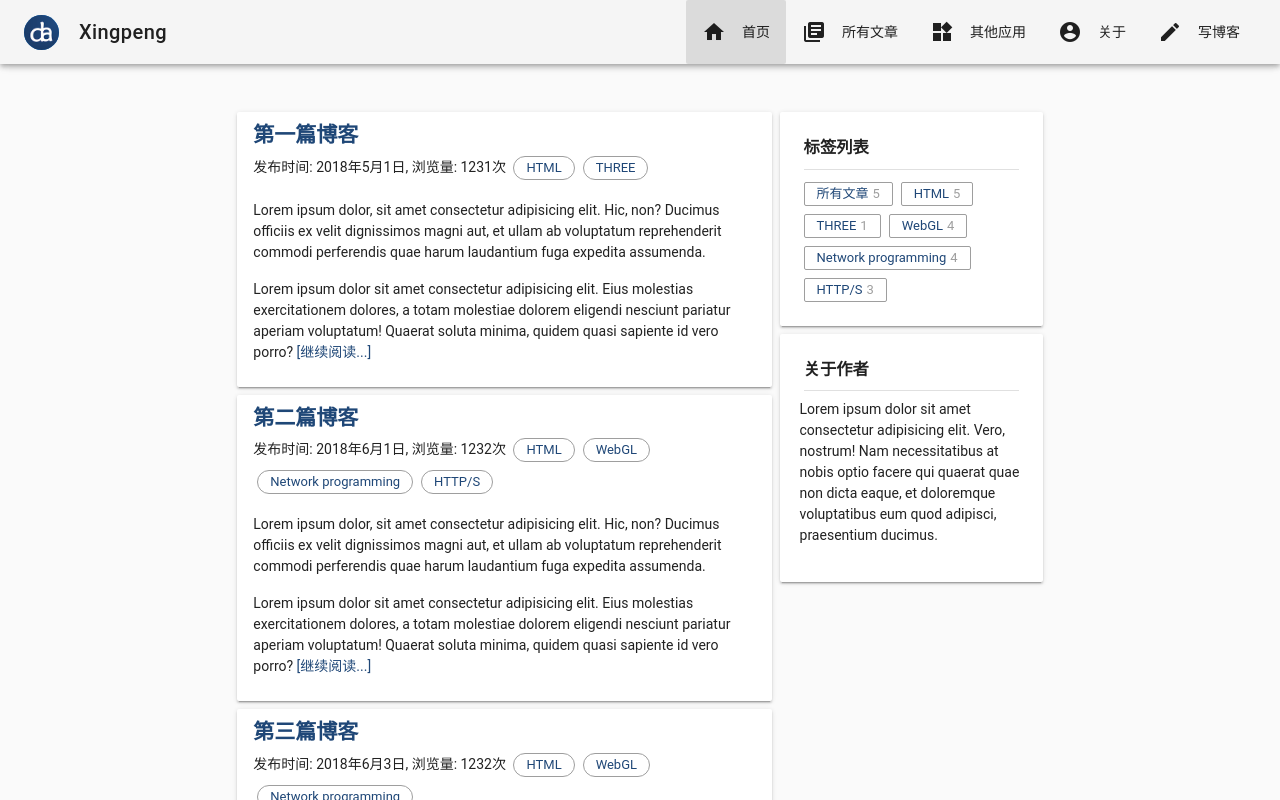
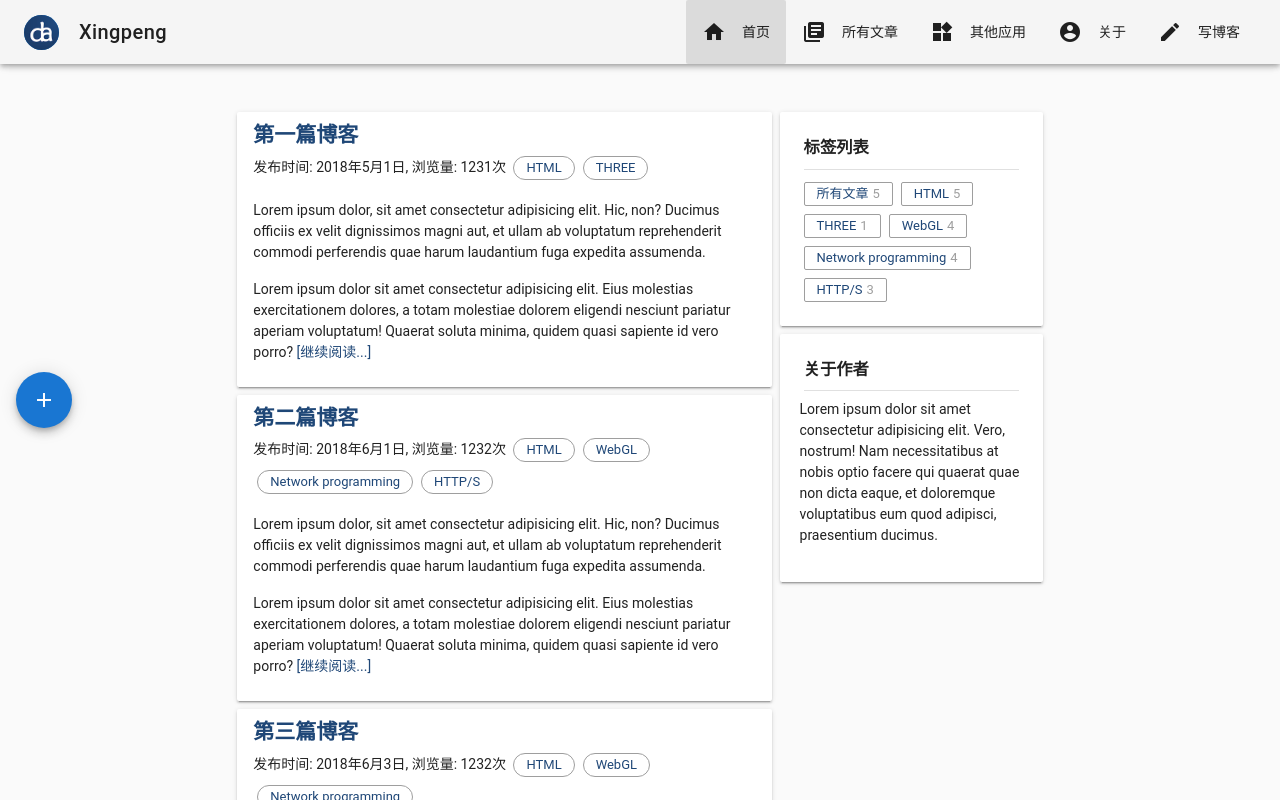
Before and after one commit to daveying/blog, a Vue app in the folder blog-front/: page / in a window 1280 px wide. Shown: the top 800 px of the page. Built offline with nearby package versions, Linux system fonts and the light colour scheme; what vue-disqus would draw is missing.

Commit message:
add v-speed-dial

```diff
--- a/blog-front/src/App.vue
+++ b/blog-front/src/App.vue
@@ -50,7 +50,7 @@
             <router-view></router-view>
           </v-flex>
         </v-layout>
-        <v-btn
+        <!-- <v-btn
           color="primary"
           dark
           fixed
@@ -61,7 +61,7 @@
           @click="ongoTopBtnClicked()"
         >
           <v-icon>keyboard_arrow_up</v-icon>
-        </v-btn>
+        </v-btn> -->
       </v-container>
       <v-container fluid class="ml-0">
         <v-layout>
@@ -72,6 +72,52 @@
           </v-flex>
         </v-layout>
       </v-container>
+      <v-speed-dial
+        absolute
+        fixed
+        v-model="fab"
+        bottom
+        left
+        :direction="'top'"
+        :open-on-hover="false"
+        :transition="transition"
+      >
+        <v-btn
+          slot="activator"
+          v-model="fab"
+          color="blue darken-2"
+          dark
+          fab
+        >
+          <v-icon>add</v-icon>
+          <v-icon>close</v-icon>
+        </v-btn>
+        <v-btn
+          fab
+          dark
+          small
+          color="green"
+          @click="ongoTopBtnClicked()"
+        >
+          <v-icon>keyboard_arrow_up</v-icon>
+        </v-btn>
+        <v-btn
+          fab
+          dark
+          small
+          color="indigo"
+        >
+          <v-icon>add</v-icon>
+        </v-btn>
+        <v-btn
+          fab
+          dark
+          small
+          color="red"
+        >
+          <v-icon>delete</v-icon>
+        </v-btn>
+      </v-speed-dial>
     </v-content>
   </v-app>
 </template>
@@ -80,7 +126,12 @@
 export default {
   data () {
     return {
-      sideNav: false
+      sideNav: false,
+      direction: 'top',
+      fab: false,
+      fling: false,
+      tabs: null,
+      transition: 'slide-y-reverse-transition'
     }
   },
   created () {
@@ -113,6 +164,14 @@ export default {
     }
   },
   computed: {
+    activeFab () {
+      switch (this.tabs) {
+        case 'one': return { 'class': 'purple', icon: 'account_circle' }
+        case 'two': return { 'class': 'red', icon: 'edit' }
+        case 'three': return { 'class': 'green', icon: 'keyboard_arrow_up' }
+        default: return {}
+      }
+    },
     goTopBtn () {
       return this.$store.getters.goTopBtnShow
     },
--- a/blog-front/src/components/Artical.vue
+++ b/blog-front/src/components/Artical.vue
@@ -1,8 +1,6 @@
 <template>
   <v-card flat class="grey lighten-5">
     <v-container class="my-0" fluid style="min-height: 0;" grid-list-md>
-      <v-layout row wrap>
-        <v-flex xs12 md9>
       <v-layout row wrap>
         <v-flex xs12>
           <v-card>
@@ -18,19 +16,6 @@
                     <markdown :md="blog.md"></markdown>
                   </div>
                 </v-flex>
-                  </v-layout>
-                </v-container>
-              </v-card>
-            </v-flex>
-          </v-layout>
-        </v-flex>
-        <v-flex v-if="toc" xs12 md3>
-          <v-card>
-            <v-container>
-              <h3 class="mb-2">目录</h3>
-              <v-divider></v-divider>
-              <v-layout wrap class="mt-2">
-                <v-flex xs12 v-html="toc"></v-flex>
               </v-layout>
             </v-container>
           </v-card>
```
Lines whose indentation alone changed are shown as unchanged.
